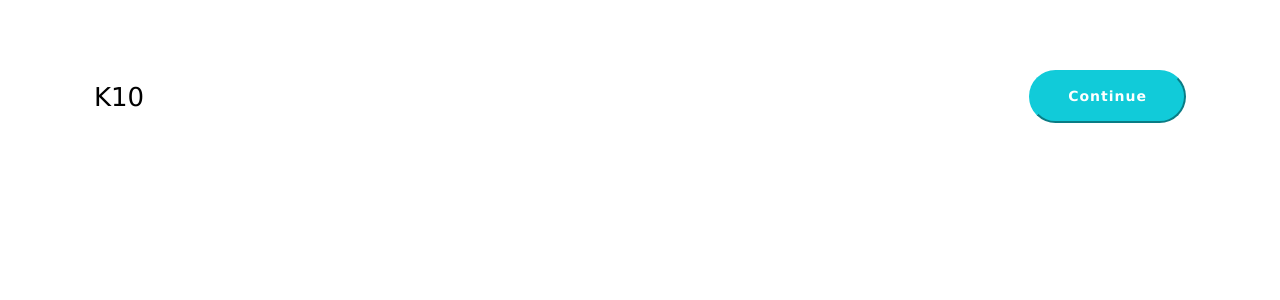
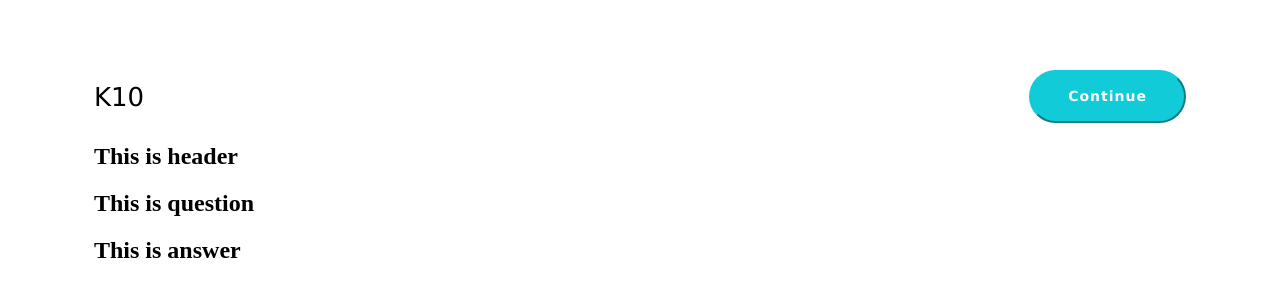
Before and after one commit to nimblehq/vue-questionnaire, a Vue app: page / in a window 1280 px wide. Shown: the top 300 px of the page. Built offline with nearby package versions, Linux system fonts and the light colour scheme.

Commit message:
Create questionnaire content component

```diff
--- /dev/null
+++ b/src/components/QuestionnaireContent.vue
@@ -0,0 +1,13 @@
+<template>
+  <div>
+    <slot name="header"></slot>
+    <slot name="question"></slot>
+    <slot name="answer"></slot>
+  </div>
+</template>
+
+<script>
+export default {
+  name: 'QuestionnaireContent'
+}
+</script>
--- /dev/null
+++ b/src/components/QuestionnaireContentAnswer.vue
@@ -0,0 +1,9 @@
+<template>
+  <h2>This is answer</h2>
+</template>
+
+<script>
+export default {
+  name: 'QuestionnaireContentAnswer'
+}
+</script>
--- /dev/null
+++ b/src/components/QuestionnaireContentHeader.vue
@@ -0,0 +1,9 @@
+<template>
+  <h1>This is header</h1>
+</template>
+
+<script>
+export default {
+  name: 'QuestionnaireContentHeader'
+}
+</script>
--- /dev/null
+++ b/src/components/QuestionnaireContentQuestion.vue
@@ -0,0 +1,9 @@
+<template>
+  <h2>This is question</h2>
+</template>
+
+<script>
+export default {
+  name: 'QuestionnaireContentAnswer'
+}
+</script>
--- a/src/containers/Questionnaire.vue
+++ b/src/containers/Questionnaire.vue
@@ -1,17 +1,36 @@
 <template>
   <section class="questionnaire">
     <QuestionnaireHeader title="K10" submitButtonText="Continue" :enableSubmitButton="true" :onSubmit="submitHandler" />
+    <QuestionnaireContent>
+      <template v-slot:header>
+        <QuestionnaireContentHeader />
+      </template>
+      <template v-slot:question>
+        <QuestionnaireContentQuestion />
+      </template>
+      <template v-slot:answer>
+        <QuestionnaireContentAnswer />
+      </template>
+    </QuestionnaireContent>
   </section>
 </template>
 
 <script>
 import QuestionnaireHeader from '../components/QuestionnaireHeader.vue';
+import QuestionnaireContent from '../components/QuestionnaireContent.vue';
+import QuestionnaireContentHeader from '../components/QuestionnaireContentHeader.vue';
+import QuestionnaireContentQuestion from '../components/QuestionnaireContentQuestion.vue';
+import QuestionnaireContentAnswer from '../components/QuestionnaireContentAnswer.vue';
 import questions from '../data/questions.json';
 
 export default {
   name: 'Questionnaire',
   components: {
-    QuestionnaireHeader
+    QuestionnaireHeader,
+    QuestionnaireContent,
+    QuestionnaireContentHeader,
+    QuestionnaireContentQuestion,
+    QuestionnaireContentAnswer
   },
   methods: {
     submitHandler() {
```
